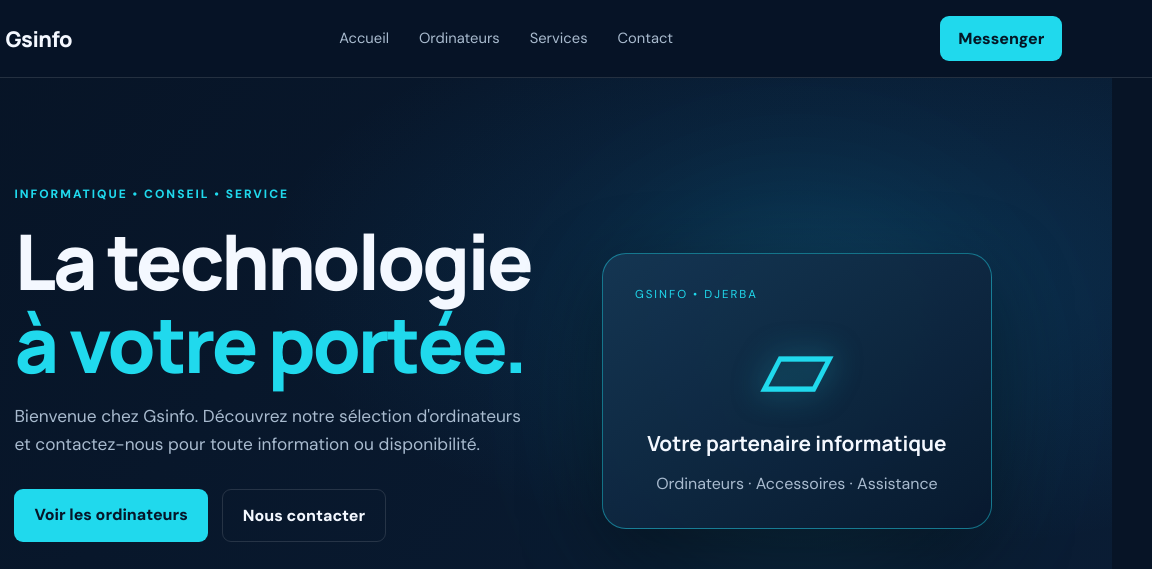
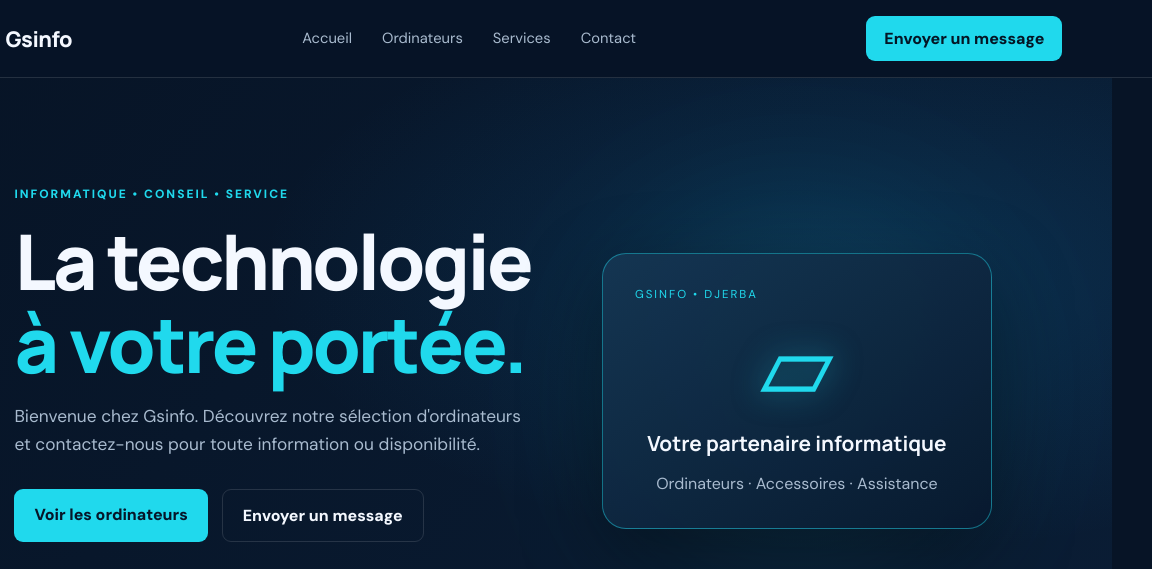
Before and after one commit to Gsinfo2/mon-site, a plain HTML site: page index.html in a window 1280 px wide. Shown: the top 569 px of the page, 128-1280 px from the left. Drawn offline with Linux system fonts and the light colour scheme.

Commit message:
Update contact links and button text in index.html

```diff
--- a/index.html
+++ b/index.html
@@ -16,7 +16,7 @@
       <a href="#services">Services</a>
       <a href="#contact">Contact</a>
     </nav>
-   <a class="nav-cta" href="https://m.me/gsinfo233" target="_blank" rel="noopener">Messenger</a>
+   <a class="nav-cta" <a class="nav-cta" href="https://m.me/gsinfo233" target="_blank" rel="noopener">Envoyer un message</a>
 </header>
 
 <main>
@@ -28,7 +28,7 @@
         <p class="intro">Bienvenue chez Gsinfo. Découvrez notre sélection d'ordinateurs et contactez-nous pour toute information ou disponibilité.</p>
         <div class="hero-actions">
           <a class="button primary" href="#produits">Voir les ordinateurs</a>
-          <a class="button secondary" href="https://wa.me/21698612977" target="_blank" rel="noopener">Nous contacter</a>
+          <a class="button secondary" <a class="nav-cta" href="https://m.me/gsinfo233" target="_blank" rel="noopener">Envoyer un message</a>
         </div>
         <p class="location-note">📍 Rue Sidi Zitouni, Houmet Souk, Djerba</p>
       </div>
```
